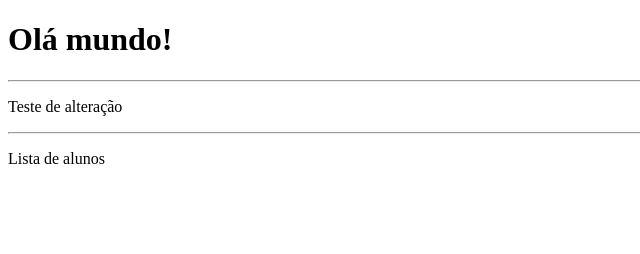
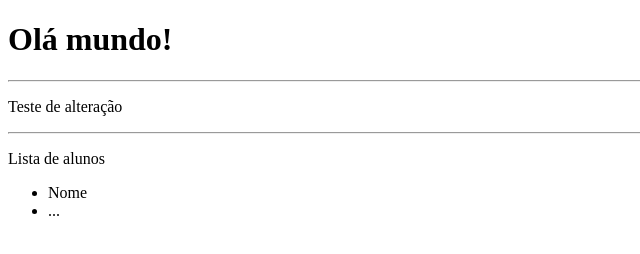
Before and after one commit to devGiovanni95/Aula-6, a plain HTML site: page index.html in a window 1280 px wide. Shown: the full height of the page, 0-640 px from the left. Drawn offline with Linux system fonts and the light colour scheme.

Commit message:
Alteração do index.html

```diff
--- a/index.html
+++ b/index.html
@@ -12,5 +12,9 @@
     <p>Teste de alteração</p>
     <hr>
     <p>Lista de alunos</p>
+    <ul>
+        <li>Nome</li>
+        <li>...</li>
+    </ul>
 </body>
 </html>
```
